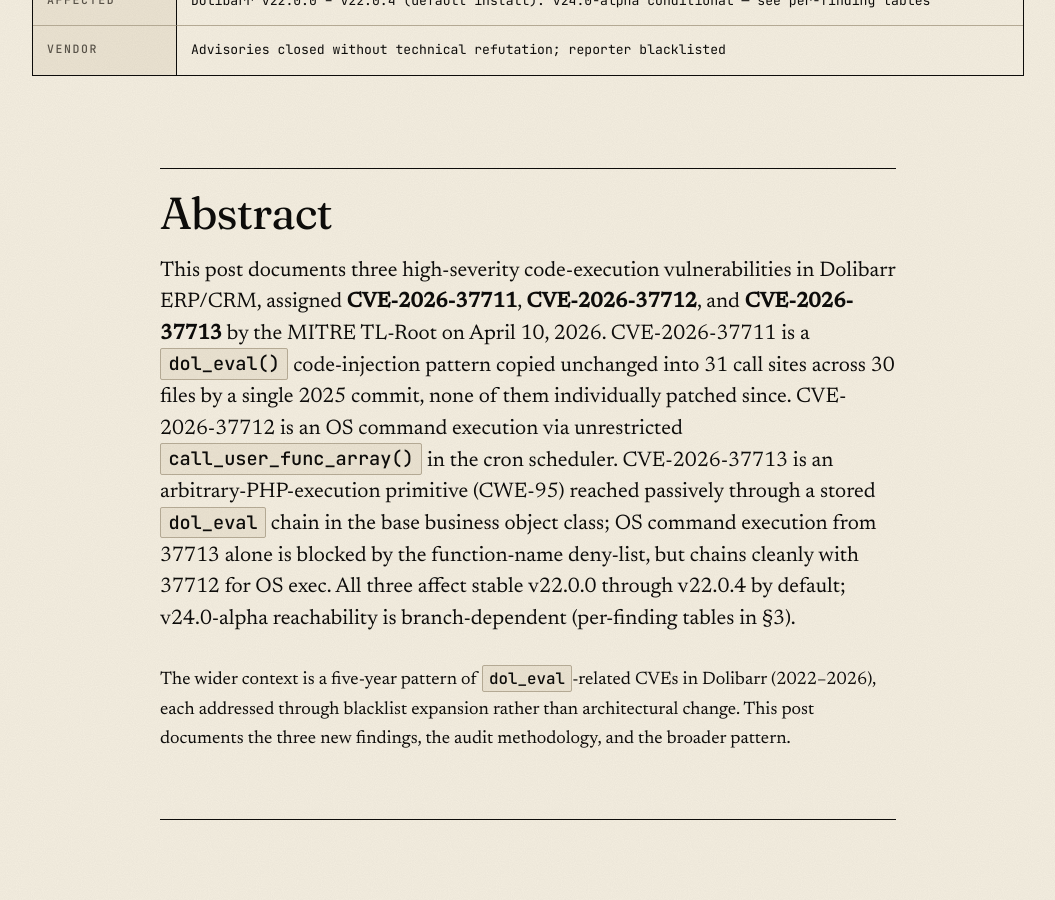
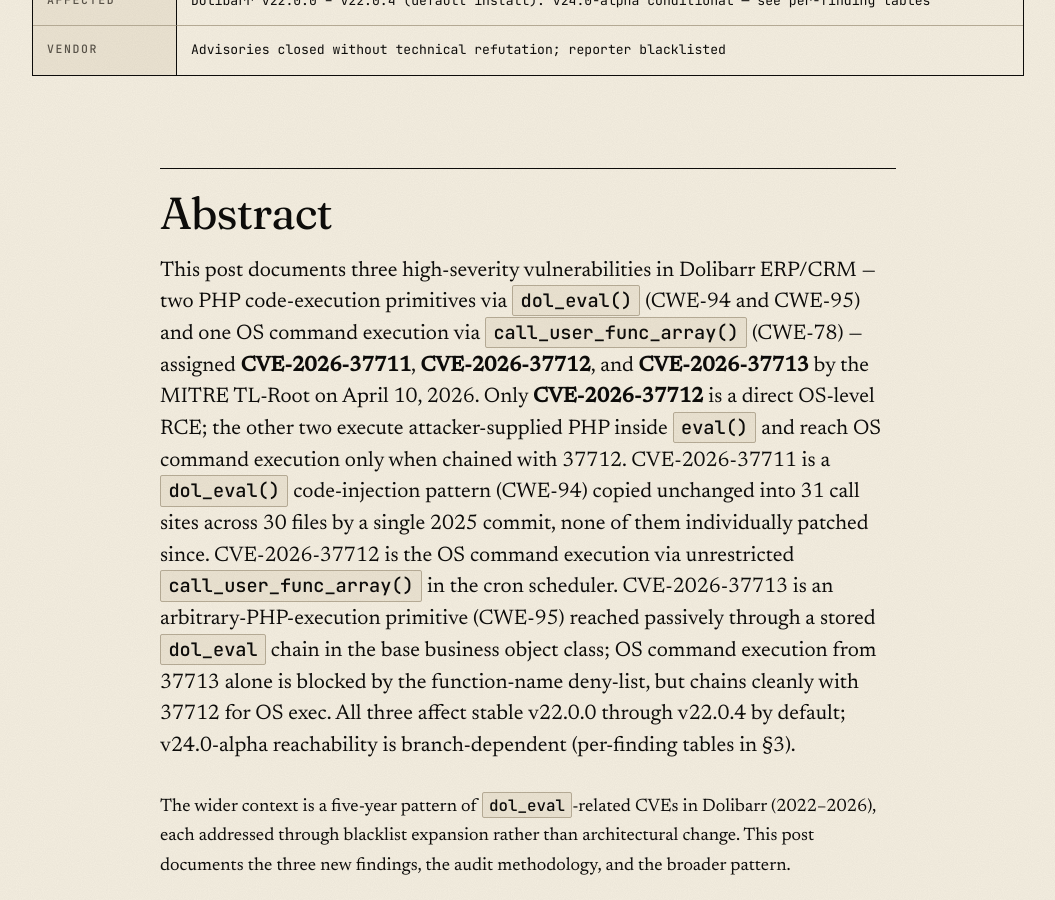
Before and after one commit to bryamzxz/bryamzxz.github.io, a Jekyll site: the page built from _posts/2026-05-25-dol_eval-five-years.md, in a window 1280 px wide and 900 px high, scrolled down 765 px. Shown: the whole window, without its empty margins (112-1167 px from the left). Built offline with Jekyll 4.4.1, drawn with Linux system fonts in a browser that asks for light colours.

Commit message:
_posts: tighten Abstract — only CVE-2026-37712 is direct OS-RCE
The §3 reclassification (§3.1 → CWE-94 code injection, §3.3 → CWE-95
eval injection) was already reflected in each finding's heading and
class line, but the Abstract opener and front-matter description were
still using the loose "code-execution" umbrella that conflated PHP
eval-injection with OS command execution. The meta description in
particular framed CVE-2026-37711 and CVE-2026-37712 as "two remote
code execution findings via dol_eval() and call_user_func_array()",
which lumps the dol_eval CWE-94 case with the call_user_func_array
CWE-78 case under "remote code execution" even though §3.1 explicitly
narrows 37711 to code injection.

Tighten both. The opener now lists "two PHP code-execution primitives
via dol_eval() (CWE-94 and CWE-95) and one OS command execution via
call_user_func_array() (CWE-78)" and explicitly states "Only
CVE-2026-37712 is a direct OS-level RCE; the other two execute
attacker-supplied PHP inside eval() and reach OS command execution
only when chained with 37712." The description carries the same
per-CWE breakdown so OG cards and search previews no longer
contradict §3.1 and §3.3.

```diff
--- a/_posts/2026-05-25-dol_eval-five-years.md
+++ b/_posts/2026-05-25-dol_eval-five-years.md
@@ -5,7 +5,7 @@ date: 2026-05-25 00:00:00 -0500
 categories: [disclosure]
 tags: [dolibarr, cve, rce, dol_eval, code-injection]
 author: "Bryam Vargas"
-description: "Three high-severity code-execution CVEs in Dolibarr ERP/CRM — two remote code execution findings via dol_eval() and call_user_func_array(), plus an arbitrary-PHP-execution primitive (CWE-95) — and the five-year pattern of partial patches that left the eval() primitive reachable."
+description: "Three high-severity vulnerabilities in Dolibarr ERP/CRM — a dol_eval() PHP code injection (CWE-94), an OS command execution via call_user_func_array() in cron (CWE-78), and a passively-triggered eval-injection PHP code execution (CWE-95) — and the five-year pattern of partial patches that left the eval() primitive reachable."
 cves:
   - CVE-2026-37711
   - CVE-2026-37712
@@ -24,7 +24,7 @@ vendor_response: "Advisories closed without technical refutation; reporter black
 
 ## Abstract
 
-This post documents three high-severity code-execution vulnerabilities in Dolibarr ERP/CRM, assigned **CVE-2026-37711**, **CVE-2026-37712**, and **CVE-2026-37713** by the MITRE TL-Root on April 10, 2026. CVE-2026-37711 is a `dol_eval()` code-injection pattern copied unchanged into 31 call sites across 30 files by a single 2025 commit, none of them individually patched since. CVE-2026-37712 is an OS command execution via unrestricted `call_user_func_array()` in the cron scheduler. CVE-2026-37713 is an arbitrary-PHP-execution primitive (CWE-95) reached passively through a stored `dol_eval` chain in the base business object class; OS command execution from 37713 alone is blocked by the function-name deny-list, but chains cleanly with 37712 for OS exec. All three affect stable v22.0.0 through v22.0.4 by default; v24.0-alpha reachability is branch-dependent (per-finding tables in §3).
+This post documents three high-severity vulnerabilities in Dolibarr ERP/CRM — two PHP code-execution primitives via `dol_eval()` (CWE-94 and CWE-95) and one OS command execution via `call_user_func_array()` (CWE-78) — assigned **CVE-2026-37711**, **CVE-2026-37712**, and **CVE-2026-37713** by the MITRE TL-Root on April 10, 2026. Only **CVE-2026-37712** is a direct OS-level RCE; the other two execute attacker-supplied PHP inside `eval()` and reach OS command execution only when chained with 37712. CVE-2026-37711 is a `dol_eval()` code-injection pattern (CWE-94) copied unchanged into 31 call sites across 30 files by a single 2025 commit, none of them individually patched since. CVE-2026-37712 is the OS command execution via unrestricted `call_user_func_array()` in the cron scheduler. CVE-2026-37713 is an arbitrary-PHP-execution primitive (CWE-95) reached passively through a stored `dol_eval` chain in the base business object class; OS command execution from 37713 alone is blocked by the function-name deny-list, but chains cleanly with 37712 for OS exec. All three affect stable v22.0.0 through v22.0.4 by default; v24.0-alpha reachability is branch-dependent (per-finding tables in §3).
 
 The wider context is a five-year pattern of `dol_eval`-related CVEs in Dolibarr (2022–2026), each addressed through blacklist expansion rather than architectural change. This post documents the three new findings, the audit methodology, and the broader pattern.
 
```
